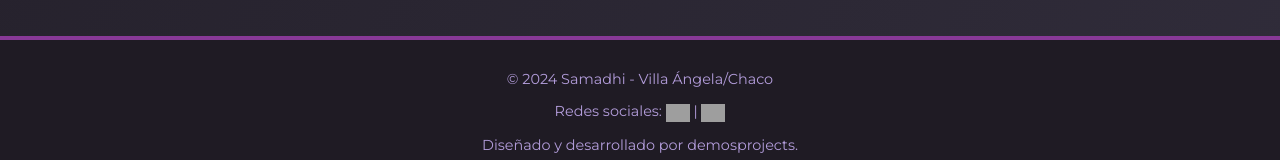
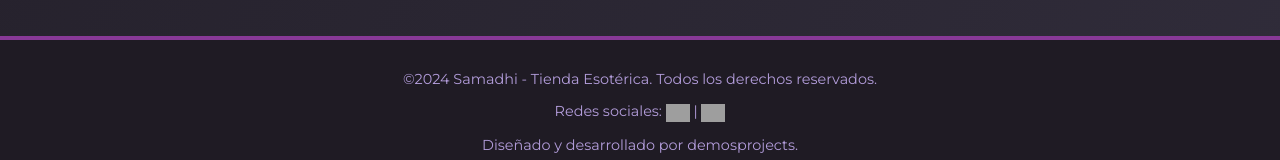
Before and after one commit to satori-va/prueba, a plain HTML site: page darshan.html in a window 1280 px wide. Shown: the part 1879-2039 px from the top of the page. Drawn offline with Linux system fonts and the light colour scheme; grey boxes are pictures that could not be loaded; a web font is replaced by a local one.

Commit message:
Update darshan.html

```diff
--- a/darshan.html
+++ b/darshan.html
@@ -150,7 +150,7 @@
           </div>
     </section>
     <footer class="footer-hidden">
-        <p>&copy; 2024 Samadhi - Villa Ángela/Chaco</p>
+        <p>&copy;2024 Samadhi - Tienda Esotérica. Todos los derechos reservados.</p>
         <p>Redes sociales:
             <a href="https://instagram.com/samadhi.va" target="_blank" class="icon-link">
                 <img src="https://raw.githubusercontent.com/demosprojects/imagenes/main/contactoig.png" alt="Instagram" style="width: 24px; vertical-align: middle;">
```
